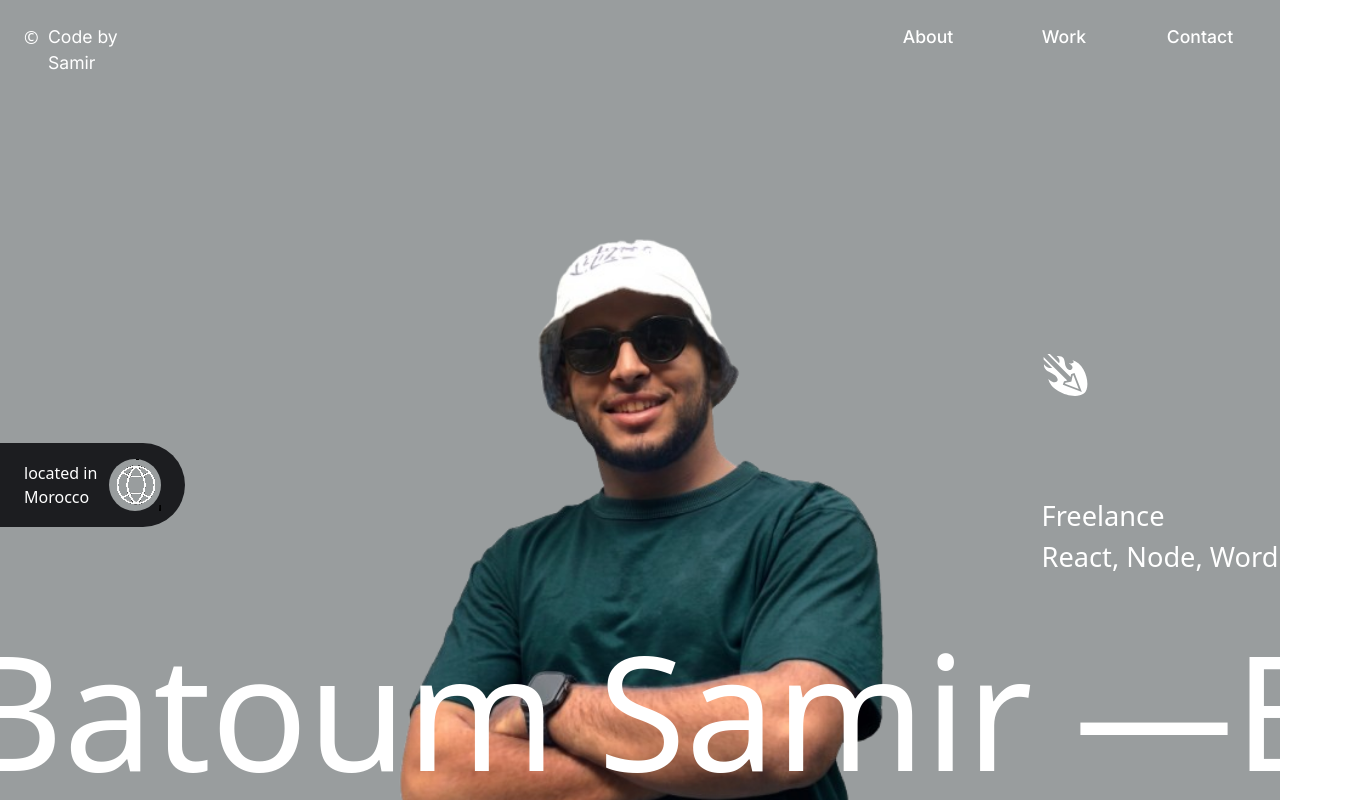
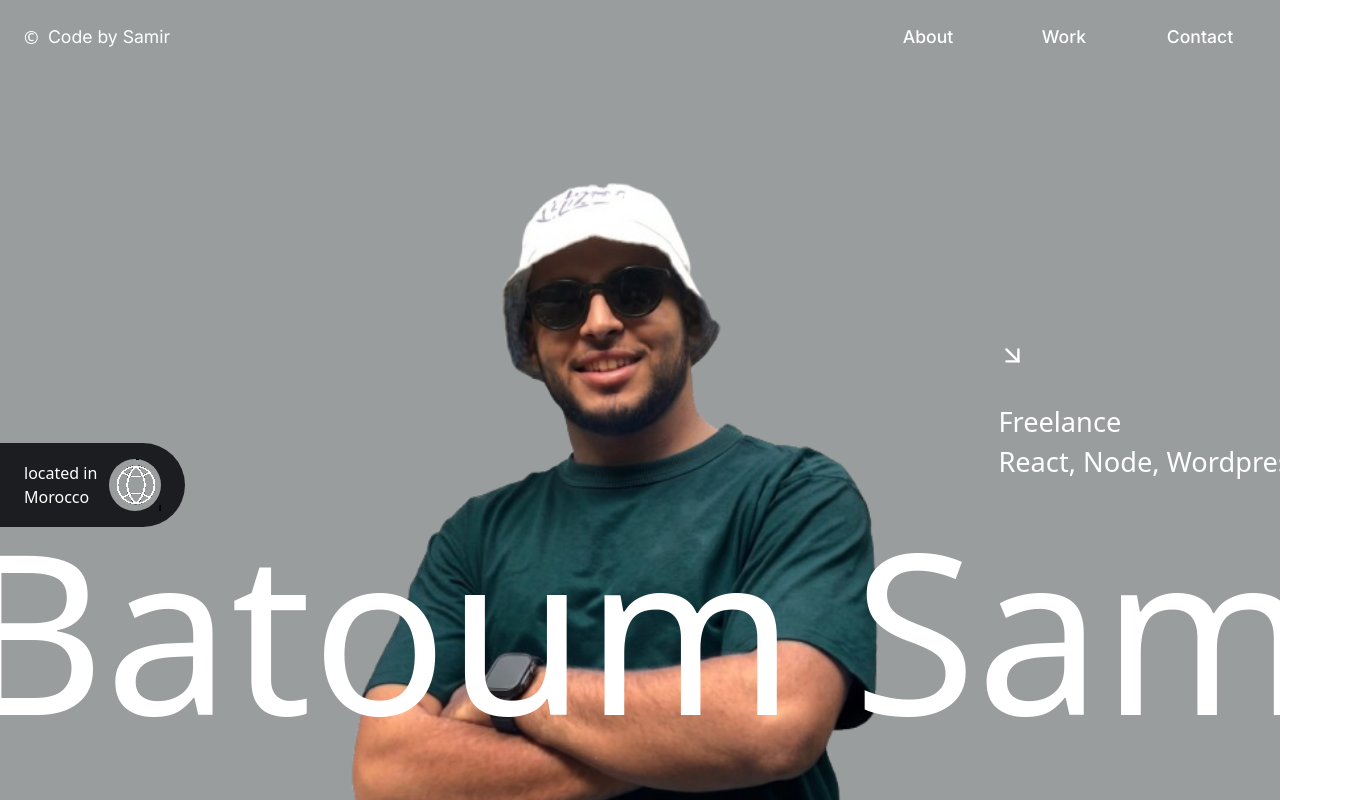
Before and after one commit to batoum0-code/my-current-portfolio, a React (Vite) app: page / in a window 1280 px wide. Shown: the top 800 px of the page, 1347 px wide, since content can reach past the window. Built offline with nearby package versions, Linux system fonts and the light colour scheme.

Commit message:
2026 first commit

```diff
--- a/index.html
+++ b/index.html
@@ -1,14 +1,20 @@
 <!doctype html>
 <html lang="en">
+
 <head>
   <meta charset="UTF-8" />
   <meta name="viewport" content="width=device-width, initial-scale=1.0" />
   <!-- add Global font  -->
-    <link href="https://fonts.googleapis.com/css2?family=Inter:wght@300;400;500;600;700;800;900&display=swap" rel="stylesheet">
+  <link href="https://fonts.googleapis.com/css2?family=Inter:wght@300;400;500;600;700;800;900&display=swap"
+    rel="stylesheet">
+  <!-- my photo as a browser tab icon -->
+  <link rel="icon" type="image/png" href="/favicon.png" />
   <title>Samir</title>
 </head>
+
 <body>
   <div id="root"></div>
   <script type="module" src="/src/main.jsx"></script>
 </body>
+
 </html>
--- a/src/App.css
+++ b/src/App.css
@@ -1,12 +1,12 @@
 /* Disable scroll */
-/* html,
+html,
 body {
     margin: 0;
     padding: 0;
-    overflow: hidden;
+
 }
 
- */
+
 
 
 
@@ -62,5 +62,5 @@ body {
     animation: marquee 30s linear infinite;
     display: inline-block;
     white-space: nowrap;
-    min-width: 200%;
+    min-width: 100%;
 }
--- a/src/components/sections/Header.jsx
+++ b/src/components/sections/Header.jsx
@@ -41,19 +41,24 @@ const Header = ({ pageColor }) => {
                     </span>
 
                     <span
-                        className={`absolute  font-samirFont transition-all duration-700 ease-in-out ${isNameHovered ? " -translate-x-full opacity-0 text-gray" : "translate-x-0 opacity-100"
+                        className={`absolute  font-samirFont transition-all duration-700 ease-in-out w-full
+                                    ${isNameHovered ? " -translate-x-full opacity-0 text-gray" : "translate-x-0 opacity-100"
                             } `}
                     >
                         Code by Samir
                     </span>
                     <span
-                        className={`absolute  font-samirFont transition-all duration-700 ease-in-out ${isNameHovered ? " translate-x-0 opacity-100" : "translate-x-full opacity-0 text-gray"
+                        className={`absolute  font-samirFont transition-all duration-700 ease-in-out
+                                        ${isNameHovered ? " translate-x-0 opacity-100" : "translate-x-full opacity-0 text-gray"
                             }`}
                     >
                         Samir Batoum
                     </span>
                 </h1>
             </div>
+            {/* Header Navigation part both small to large devices  */}
+
+            <div>
 
                 <nav className="hidden md:block">
                     <ul className="flex gap-6">
@@ -68,6 +73,7 @@ const Header = ({ pageColor }) => {
                         onClick={() => setMenuOpen(!menuOpen)}>
                         <MenuItem label='menu' mobile={true} /></h3>
                 </div>
+            </div>
         </header>
     );
 };
--- a/src/components/sections/Hero.jsx
+++ b/src/components/sections/Hero.jsx
@@ -3,7 +3,7 @@ import samir from '../../assets/samir.png';
 import { useEffect, useRef } from "react";
 import gsap from "gsap";
 import Header from "./Header";
-import { GiFlamingArrow } from "react-icons/gi";
+import { FiArrowDownRight } from "react-icons/fi";
 
 
 
@@ -26,9 +26,12 @@ const Hero = () => {
 
 
     return <div className=" bg-gray ">
-        <Header pageColor= {'bg-gray'}/>
+
+        <Header pageColor={'bg-gray'} />
+
         <main className="w-full">
-            <div className="flex  items-center h-screen  relative  left-0 right-0">
+
+            <div className="flex  items-center h-screen  relative">
                 <div className="bg-dark hidden md:flex  items-center gap-3
                 rounded-tr-[30rem] rounded-br-[30rem] px-6 py-4 ">
                     <h3 className="text-light font-medium">
@@ -41,19 +44,21 @@ const Hero = () => {
 
                 </div>
 
-                <div className=" flex bottom-0  absolute left-[1%] md:left-[29%] ">
+                <div className=" flex bottom-0  absolute left-[1%] md:left-[25%]">
                     <div
                         ref={boxRef}
-                        className=" w-[24rem] md:w-[34rem]   sticky">
+                        className=" w-[24rem] md:w-[37rem]   sticky">
                         <img className="w-full object-cover" src={samir} alt="My photo" />
                     </div>
+
+
                     {/*  description  */}
                     <div className="text-light">
-                        <h2 className="absolute top-[24rem] md:top-[9rem] left-3 md:left-auto md:right-[-9rem] lg:right-[-21rem] xl:right-[-27rem] flex flex-col md:gap-11 ">
-                            <span className="text-[2rem] pb-2 md:text-[3rem]">
-                                <GiFlamingArrow />
+                        <h2 className="absolute top-[24rem] md:top-[12rem] left-3 md:left-auto md:right-[-9rem] lg:right-[-21rem] xl:right-[-24.5rem] flex flex-col md:gap-5 ">
+                            <span className="text-[1rem] pb-2 md:text-[1.8rem] ">
+                                <FiArrowDownRight />
                             </span>
-                            <span className="lg:text-[1.7rem] md:text-[1rem] text-[1.2rem] font-medium  md:font-medium md:space-y-9 md:pt-11">
+                            <span className="lg:text-[1.7rem] md:text-[1rem] text-[1.2rem] font-medium  md:font-medium md:space-y-9 md:pt-1">
                                 Freelance
                                 <br />
                                 React, Node, Wordpress
@@ -65,7 +70,7 @@ const Hero = () => {
                     </div>
                 </div>
 
-                <div className="absolute md:bottom-20 left-0 right-0 bg-transparent">
+                <div className="absolute md:bottom-40 left-0 right-0 bg-transparent">
                     <NewsTicker />
                 </div>
 
--- a/src/components/utils/NewsTicker .jsx
+++ b/src/components/utils/NewsTicker .jsx
@@ -56,14 +56,15 @@ const NewsTicker = () => {
     }, [scrollY]);
 
     return (
-        <div className="relative overflow-hidden w-full h-[12rem] bg-transparent flex items-center">
+        <div className="relative overflow-hidden w-full h-[12rem]  bg-transparent flex items-center">
             <motion.div
                 className="flex whitespace-nowrap absolute"
                 style={{ x }}
             >
-                <span className="text-[10rem] text-white">{repeatedText}</span>
-                <span className="text-[10rem] text-white">{repeatedText}</span>
+                <span className="text-[14rem] text-white">{repeatedText}</span>
+                <span className="text-[14rem] text-white">{repeatedText}</span>
             </motion.div>
+
         </div>
     );
 };
```
Also changed, not shown: 1 other file (tests, documents, lock files or other folders). Lines whose indentation alone changed are shown as unchanged.
